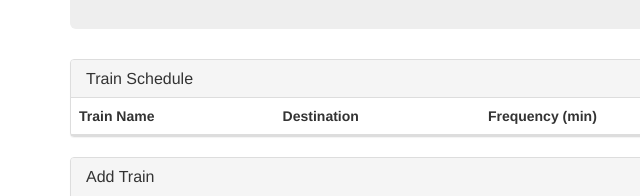
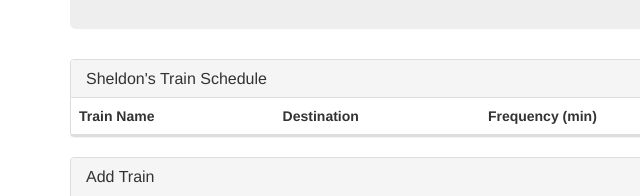
Before and after one commit to rkhardeman/trains, a plain HTML site: page index.html in a window 1280 px wide. Shown: the part 213-409 px from the top of the page, 0-640 px from the left. Drawn offline with nearby package versions, Linux system fonts and the light colour scheme; no server answers.

Commit message:
title change

```diff
--- a/index.html
+++ b/index.html
@@ -25,7 +25,7 @@
   	<div class="col-lg-12">
   		<div class="panel panel-default">
   			<div class="panel-heading">
-   				<h2 class="panel-title">Train Schedule</h2>
+   				<h2 class="panel-title">Sheldon's Train Schedule</h2>
    			</div>
           <table class="table" id="train-table">
               <thead>
```
